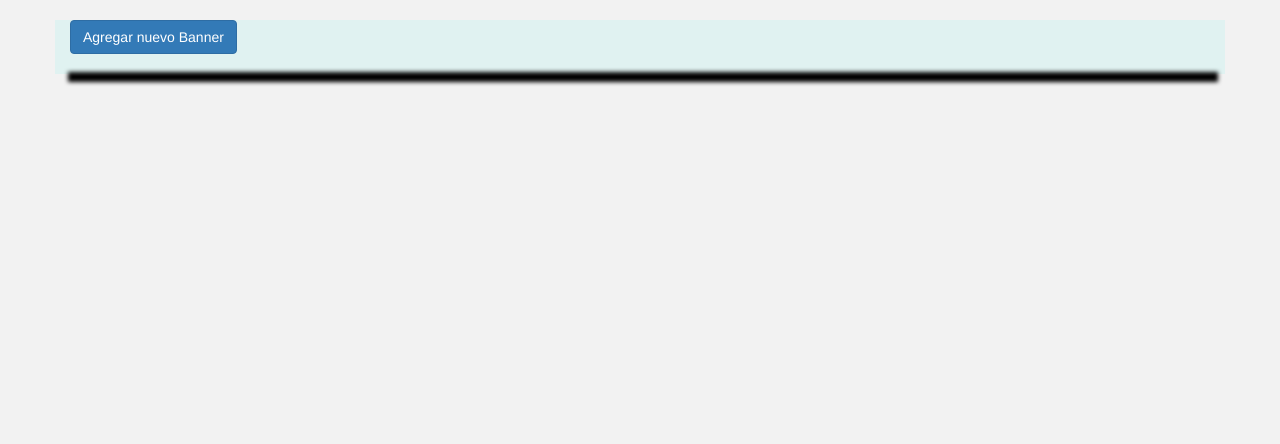
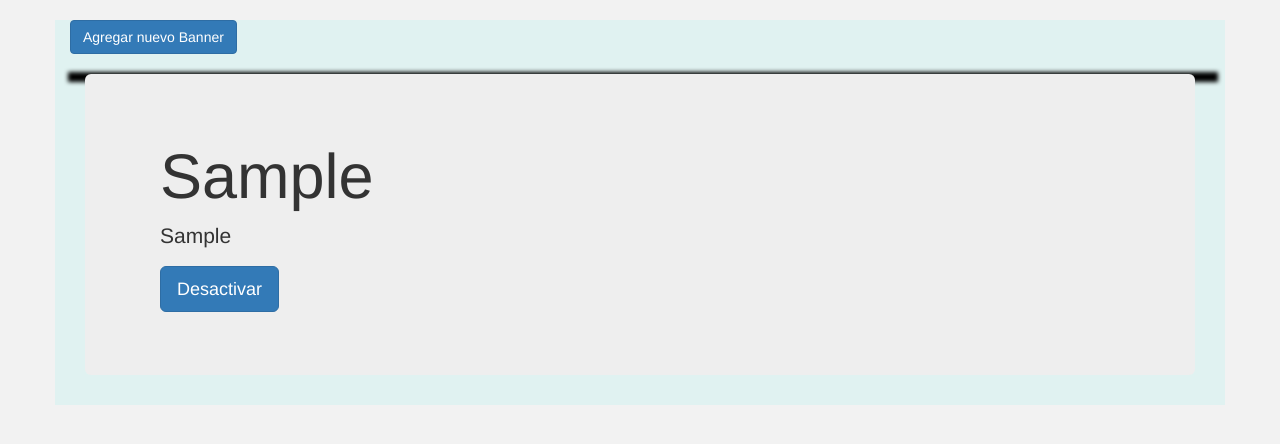
Before and after one commit to david97ly/glass1.2, a Django app: template glass/templates/confbanner.html in a window 1280 px wide. Shown: the part 54-498 px from the top of the page. Run offline with Django 3.2, Linux system fonts and the light colour scheme; tables that the repository leaves empty hold one stand-in row (values such as "Sample post"); the template is opened without the code that fills it: values that come from a table or form of the project are taken from there, most other values are stand-ins (such as "Sample title", 1, 10 or a date in 2020); parts of the project's set-up code (start-up, migrations or seed data) failed here and were passed over; some libraries are stand-ins or nearby versions.

Commit message:
jajaj sin ocultar

```diff
--- a/glass/templates/confbanner.html
+++ b/glass/templates/confbanner.html
@@ -89,7 +89,7 @@
     ================================================== -->
     <div id="myCarousel" class="carousel slide ">
       <!-- Indicators -->
-           <div class="col-xs-12 col-sm-12 col-md-12 hidden-lg hidden-md ">
+           <div class="col-xs-12 col-sm-12 col-md-12 ">
      <div class="jumbotron bien myCarousel">
   <div class="container">
     <h1>{{ b.mensaje }}</h1>
```
